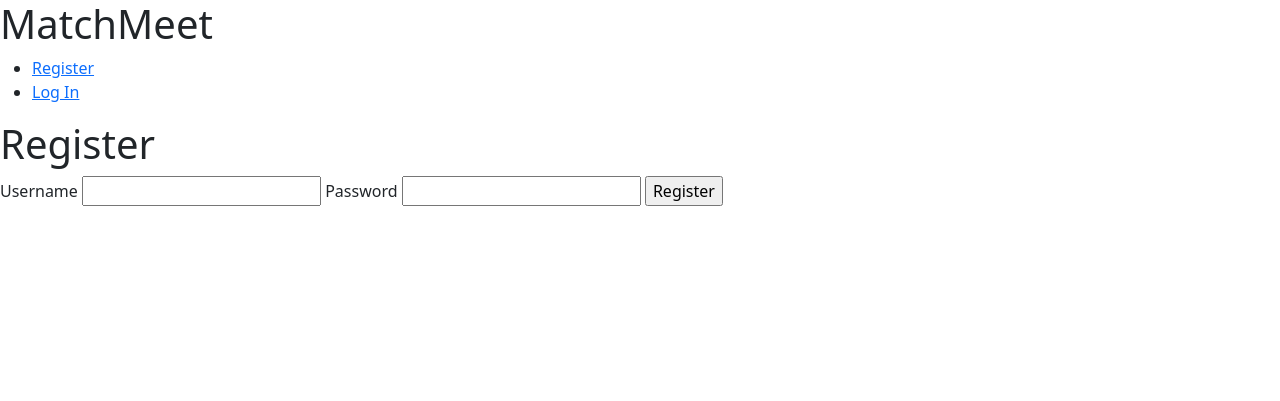
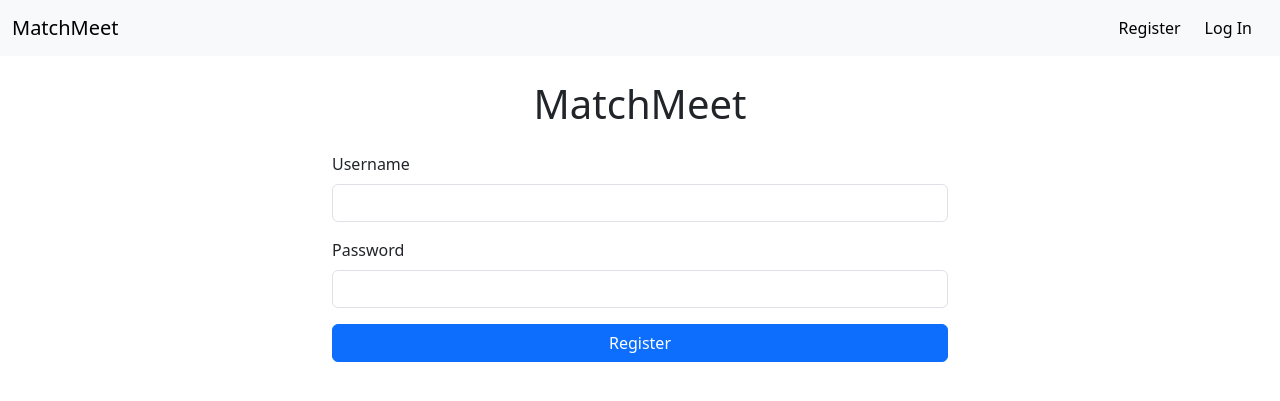
Before and after one commit to iriswuuu/dating-app, a Flask app: page /auth/register in a window 1280 px wide. Shown: the top 401 px of the page. Run offline with Flask 3, Linux system fonts and the light colour scheme.

Commit message:
Use bootstrap for login/register pages.

```diff
--- a/flaskr/templates/auth/register.html
+++ b/flaskr/templates/auth/register.html
@@ -1,11 +1,34 @@
 {% extends 'base.html' %} {% block header %}
-<h1>{% block title %}Register{% endblock %}</h1>
-{% endblock %} {% block content %}
-<form method="post">
-  <label for="username">Username</label>
-  <input name="username" id="username" required />
-  <label for="password">Password</label>
-  <input type="password" name="password" id="password" required />
-  <input type="submit" value="Register" />
-</form>
+<div class="container-fluid">
+  <div class="row justify-content-center">
+    <div class="col-lg-6 col-md-8 col-sm-10">
+      <h1 class="text-center my-4">MatchMeet</h1>
+      <form method="post">
+        <div class="mb-3">
+          <label for="username" class="form-label">Username</label>
+          <input
+            type="text"
+            name="username"
+            class="form-control"
+            id="username"
+            required
+          />
+        </div>
+        <div class="mb-3">
+          <label for="password" class="form-label">Password</label>
+          <input
+            type="password"
+            name="password"
+            class="form-control"
+            id="password"
+            required
+          />
+        </div>
+        <div class="d-grid">
+          <button type="submit" class="btn btn-primary">Register</button>
+        </div>
+      </form>
+    </div>
+  </div>
+</div>
 {% endblock %}
--- a/flaskr/templates/base.html
+++ b/flaskr/templates/base.html
@@ -1,6 +1,6 @@
 <!DOCTYPE html>
 
-<html>
+<html lang="en">
   <head>
     <meta charset="utf-8" />
     <meta name="viewport" content="width=device-width, initial-scale=1" />
@@ -12,19 +12,49 @@
       crossorigin="anonymous"
     />
   </head>
-  <nav>
-    <h1>MatchMeet</h1>
-    <ul>
-      {% if g.user %}
-      <li><span>{{ g.user['username'] }}</span></li>
-      <li><a href="{{ url_for('auth.logout') }}">Log Out</a> {% else %}</li>
-
-      <li><a href="{{ url_for('auth.register') }}">Register</a></li>
-      <li>
-        <a href="{{ url_for('auth.login') }}">Log In</a>
-        {% endif %}
-      </li>
-    </ul>
+  <nav class="navbar navbar-expand-lg bg-body-tertiary">
+    <div class="container-fluid">
+      <a class="navbar-brand" href="#">MatchMeet</a>
+      <button
+        class="navbar-toggler"
+        type="button"
+        data-bs-toggle="collapse"
+        data-bs-target="#navbarNav"
+        aria-controls="navbarNav"
+        aria-expanded="false"
+        aria-label="Toggle navigation"
+      >
+        <span class="navbar-toggler-icon"></span>
+      </button>
+      <div class="collapse navbar-collapse" id="navbarNav">
+        <ul class="navbar-nav ms-auto mb-2 mb-lg-0">
+          {% if g.user %}
+          <li class="nav-item me-2">
+            <a class="nav-link active" href="{{ url_for('profile') }}">{{ g.user['username'] }} Profile</span>
+          </li>
+          <li class="nav-item me-2">
+            <a class="nav-link active" href="{{ url_for('settings') }}">Settings</span>
+          </li>
+          <li class="nav-item me-2">
+            <a class="nav-link active" href="{{ url_for('auth.logout') }}"
+              >Log Out</a
+            >
+          </li>
+          {% else %}
+          <li class="nav-item me-2">
+            <a class="nav-link active" href="{{ url_for('auth.register') }}"
+              >Register</a
+            >
+          </li>
+          <li class="nav-item me-2">
+            <a class="nav-link active" href="{{ url_for('auth.login') }}"
+              >Log In</a
+            >
+          </li>
+          {% endif %}
+        </ul>
+      </div>
+    </div>
   </nav>
 
   <body>
```
Also changed, not shown: flaskr/templates/auth/login.html (+32 -9 lines).
